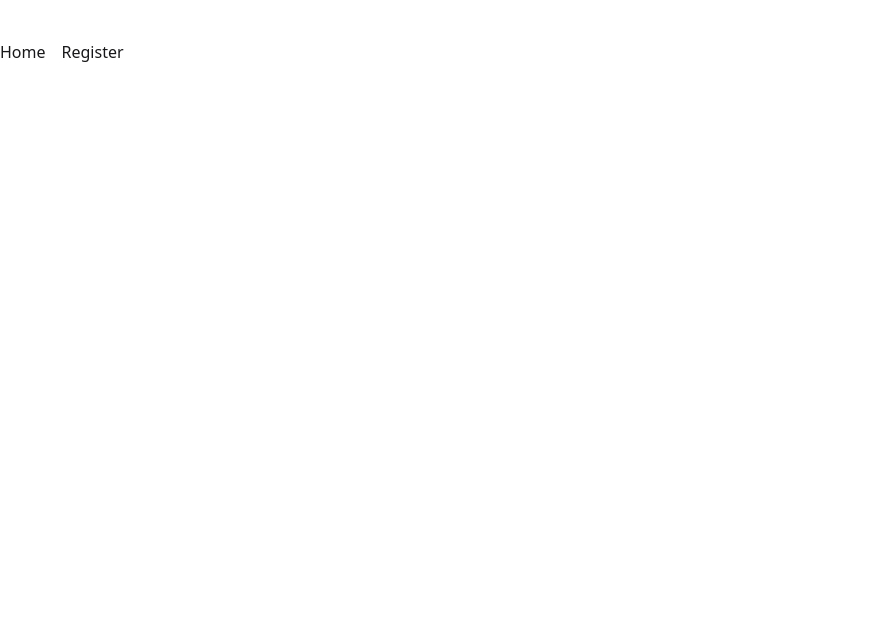
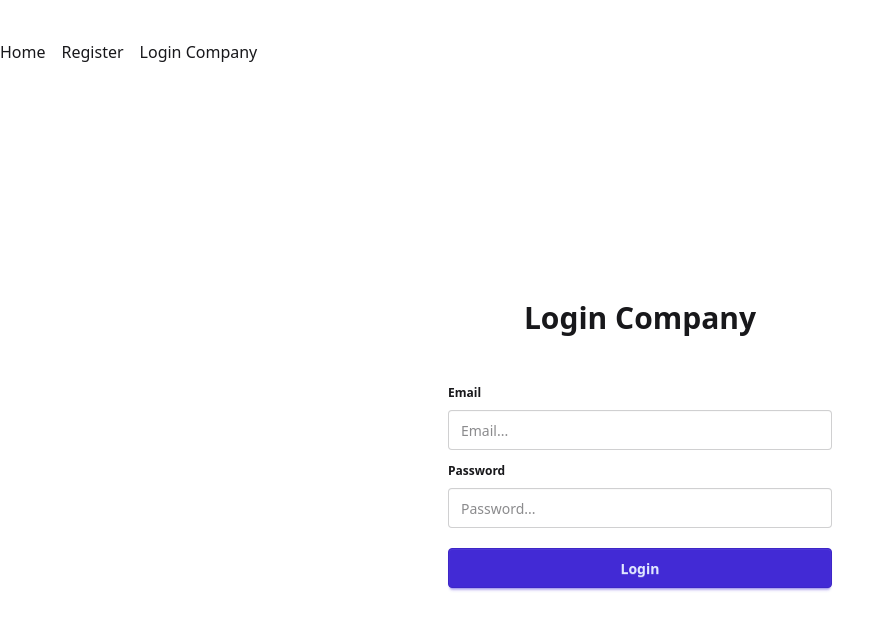
Before and after one commit to FSD1125STR/TFM-verde-frontend, a React (Vite) app: page /login-company in a window 1280 px wide. Before the commit this address had no page. Shown: the top 630 px of the page, without its empty margins (0-894 px from the left). Built offline with nearby package versions, Linux system fonts and the light colour scheme.

Commit message:
LoginCompany

```diff
--- a/src/App.jsx
+++ b/src/App.jsx
@@ -2,6 +2,7 @@ import { BrowserRouter, Routes, Route } from 'react-router-dom'
 import HomePage from './pages/HomePage'
 import RegisterPage from './pages/RegisterPage'
 import Navbar from './components/Navbar/Navbar'
+import LoginCompanyPage from './pages/LoginCompanyPage'
 
 function App() {
 
@@ -12,6 +13,7 @@ function App() {
         <Routes>
           <Route path="/" element={<HomePage />} />
           <Route path="/register" element={<RegisterPage />} />
+          <Route path='/login-company' element={<LoginCompanyPage />} />
         </Routes>
       </BrowserRouter>
     </>
--- a/src/components/Navbar/Navbar.jsx
+++ b/src/components/Navbar/Navbar.jsx
@@ -6,6 +6,7 @@ export default function Navbar() {
             <ul className="flex gap-4 py-10">
                 <li><Link to="/">Home</Link></li>
                 <li><Link to="/register">Register</Link></li>
+                <li><Link to="/login-company">Login Company</Link></li>
             </ul>
         </nav>
     )
--- /dev/null
+++ b/src/pages/LoginCompanyPage.jsx
@@ -0,0 +1,93 @@
+import { useState, useEffect } from "react";
+import { useForm } from "react-hook-form";
+import { loginCompany } from "../services/LoginCompanyApi.js";
+import { useNavigate } from "react-router-dom";
+
+
+export default function LoginCompanyPage() {
+
+    const {
+        register,
+        handleSubmit,
+        formState: { errors }
+    } = useForm({
+        mode: "onSubmit",
+        reValidateMode: "onChange", // después de submit, si corrige, se actualiza
+    });
+
+    const [error, setError] = useState('');
+    const navigate = useNavigate();
+
+    useEffect(() => {
+        if (!error) return;
+        const timer = setTimeout(() => {
+            setError('');
+        }, 3000);
+
+        return () => clearTimeout(timer);
+    }, [error]);
+
+
+
+    const onSubmitHandler = async (data) => {
+        setError('');
+        try {
+            const response = await loginCompany(data.email, data.password);
+            console.log('Login successful:', response);
+            navigate('/'); // Redirige a la página de inicio después del login exitoso
+
+        } catch (error) {
+            console.error('Login failed:', error);
+            setError(error.message);
+        }
+    };
+
+    return (
+        <div className="justify-center items-center flex flex-col gap-10 h-[calc(100vh-104px)] px-4">
+            <h1 className="font-bold text-3xl">Login Company</h1>
+            {error && <p className="text-red-500 text-sm">{error}</p>}
+            <form onSubmit={handleSubmit(onSubmitHandler)} className="w-full max-w-sm" action="">
+                <fieldset className="fieldset">
+                    <legend className="fieldset-legend">Email</legend>
+                    <input
+                        className="input w-full"
+                        type="text"
+                        placeholder="Email..."
+                        {...register('email', {
+                            required: 'Email requerido',
+                            pattern: {
+                                value: /^\S+@\S+$/i,
+                                message: 'Email no es válido'
+                            }
+                        })
+                        }
+                    />
+
+                    {errors.email && <p className="text-red-500 text-sm mt-1">{errors.email.message}</p>}
+                    {/* <p className="label">Optional</p> */}
+                </fieldset>
+
+                <fieldset className="fieldset">
+                    <legend className="fieldset-legend">Password</legend>
+                    <input
+                        className="input w-full"
+                        type="password"
+                        placeholder="Password..."
+                        {...register('password', {
+                            required: 'Password es requerido',
+                            minLength: {
+                                value: 8,
+                                message: 'La contraseña debe tener al menos 8 caracteres'
+                            }
+                        })
+                        }
+                    />
+                    {errors.password && <p className="text-red-500 text-sm mt-1">{errors.password.message}</p>}
+                </fieldset>
+
+                <button className="btn btn-primary my-4 w-full">Login</button>
+
+            </form>
+        </div>
+    );
+}
--- /dev/null
+++ b/src/services/LoginCompanyApi.js
@@ -0,0 +1,23 @@
+const API_BASE_URL = import.meta.env.VITE_API_BASE_URL;
+
+export const loginCompany = async (email, password) => {
+    try {
+        const response = await fetch(`${API_BASE_URL}/company/login`, {
+            method: 'POST',
+            headers: {
+                'Content-Type': 'application/json'
+            },
+            body: JSON.stringify({ email, password }),
+            credentials: 'include'
+        });
+        const responseData = await response.json();
+
+        if (!response.ok) {
+            throw new Error(responseData.message || 'Error en el login');
+        }
+        return responseData;
+    } catch (error) {
+        console.error('Error en el login:', error);
+        throw error;
+    }
+};
--- a/src/services/axios.js
+++ /dev/null
@@ -1,10 +0,0 @@
-import axios from 'axios';
-
-const instance = axios.create({
-    baseURL: 'http://localhost:3000/api', // Cambia esto a la URL de tu backend
-    headers: {
-        'Content-Type': 'application/json',
-    },
-    });
-
-export default instance;
```
Also changed, not shown: 1 other file (tests, documents, lock files or other folders).
